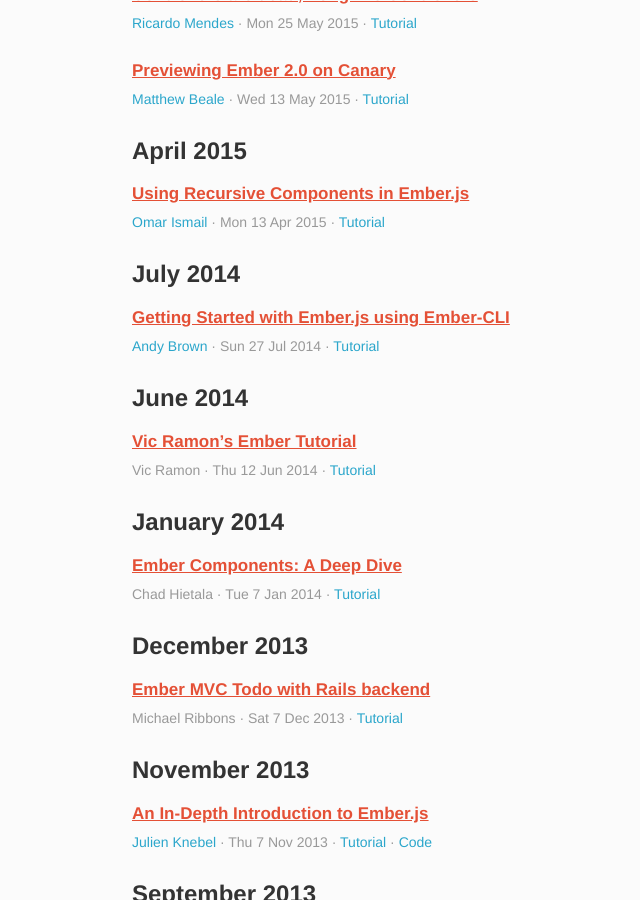
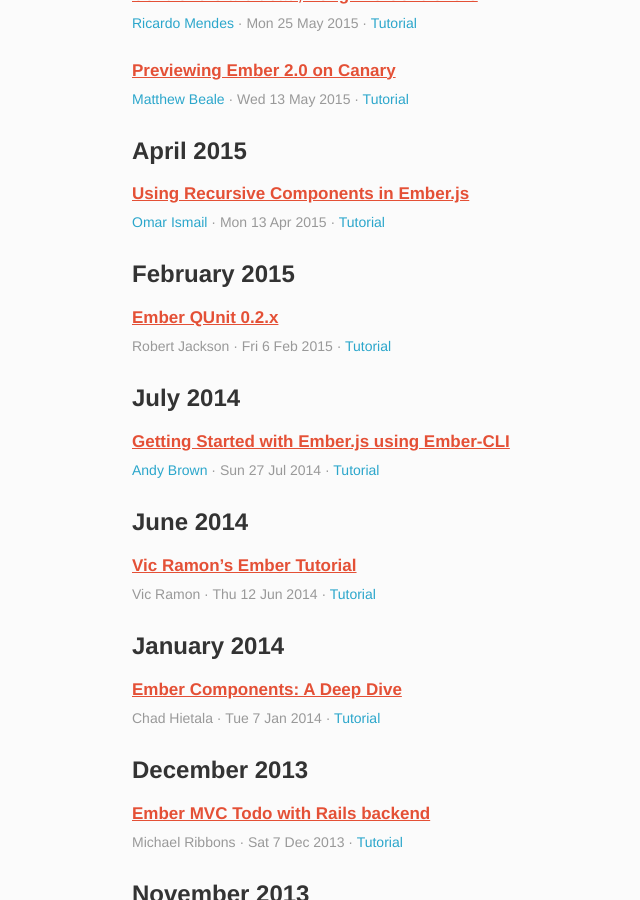
Before and after one commit to emberwatch/emberwatch, a Jekyll site: the page built from tutorials.html, in a window 1280 px wide and 900 px high, scrolled down 3335 px. Shown: the whole window, without its empty margins (48-688 px from the left). Built offline with Jekyll 4.4.1, drawn with Linux system fonts in a browser that asks for light colours; Markdown is read by kramdown in place of the engine named in the settings; comment, search, counter and statistics services are not loaded.

Commit message:
[Add Article] Ember QUnit 0.2.x

```diff
--- a/_data/people.yml
+++ b/_data/people.yml
@@ -500,7 +500,7 @@
 - id: 123
   name: Robert Jackson
   twitter: rwjblue
-  github: rjackson
+  github: rwjblue
 - id: 124
   name: Edward Faulkner
   github: ef4
--- a/_data/tutorials.yml
+++ b/_data/tutorials.yml
@@ -330,6 +330,12 @@
   date: '2015-04-13'
   urls:
   - https://robots.thoughtbot.com/using-recursive-components-in-emberjs
+- title: Ember QUnit 0.2.x
+  author_ids:
+  - 123
+  date: '2015-02-06'
+  urls:
+  - https://dockyard.com/blog/2015/02/06/ember-qunit-0-2
 - title: 'Getting Started with Ember.js using Ember-CLI'
   author_ids:
   - 147
```
